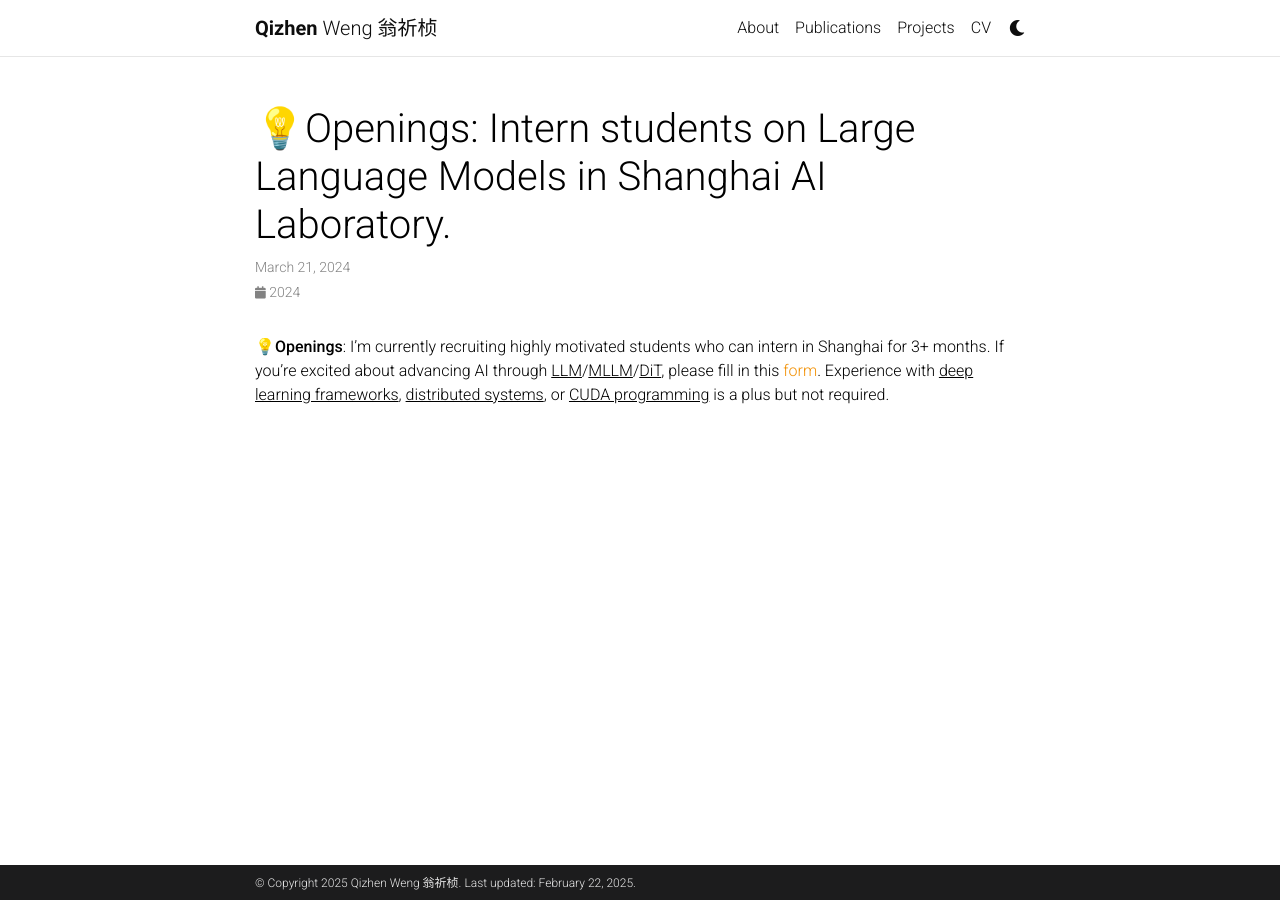
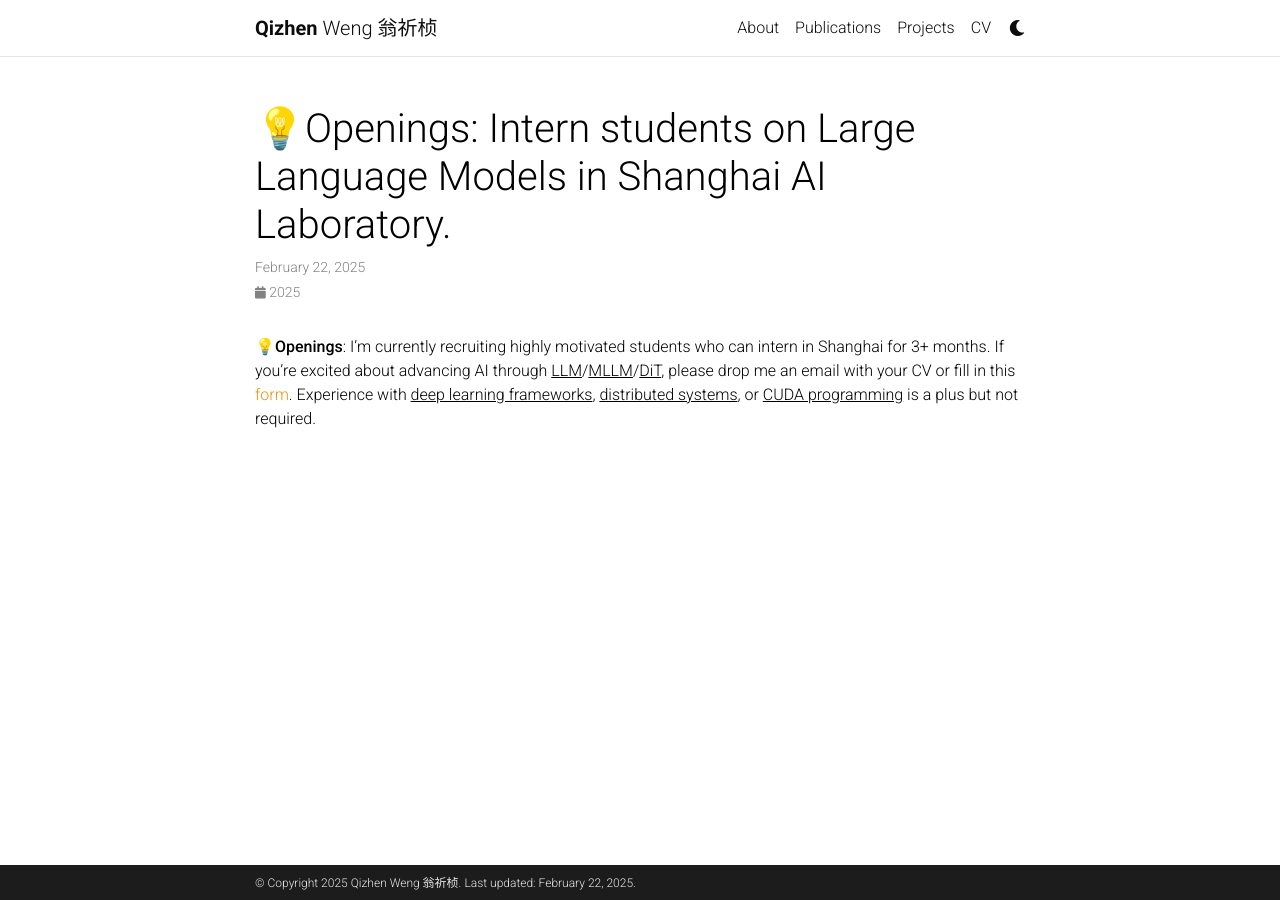
Before and after one commit to qzweng/qzweng.github.io, a Jekyll site: the page built from _news/news_20240321_openings_llm.md, in a window 1280 px wide. Built offline with Jekyll 4.4.1, drawn with Linux system fonts in a browser that asks for light colours; comment, search, counter and statistics services are not loaded; a style sheet for code colours, icons or effects is not loaded.

Commit message:
minor on news

```diff
--- a/_news/news_20240321_openings_llm.md
+++ b/_news/news_20240321_openings_llm.md
@@ -1,9 +1,9 @@
 ---
 layout: post
 title: "💡Openings: Intern students on Large Language Models in Shanghai AI Laboratory."
-date: 2024-03-21 00:00:00-0000
+date: 2025-02-22 00:00:00-0000
 inline: True
 related_posts: false
 ---
 
-💡**Openings**: I'm currently recruiting highly motivated students who can intern in Shanghai for 3+ months.  If you're excited about advancing AI through <u>LLM</u>/<u>MLLM</u>/<u>DiT</u>, please fill in this [form](https://forms.office.com/Pages/ResponsePage.aspx?id=UkEdbNA5ykSI2bjW3coHCCInRX1CDbtBh-HflA1h_pRUNjZGTzlPWEc0NkIzWkFZMjZIT0g2VVA1OC4u).  Experience with <u>deep learning frameworks</u>, <u>distributed systems</u>, or <u>CUDA programming</u> is a plus but not required.
+💡**Openings**: I'm currently recruiting highly motivated students who can intern in Shanghai for 3+ months.  If you're excited about advancing AI through <u>LLM</u>/<u>MLLM</u>/<u>DiT</u>, please drop me an email with your CV or fill in this [form](https://forms.office.com/Pages/ResponsePage.aspx?id=UkEdbNA5ykSI2bjW3coHCCInRX1CDbtBh-HflA1h_pRUNjZGTzlPWEc0NkIzWkFZMjZIT0g2VVA1OC4u).  Experience with <u>deep learning frameworks</u>, <u>distributed systems</u>, or <u>CUDA programming</u> is a plus but not required.
```
Also changed, not shown: _pages/projects.md (+3 -0 lines).
